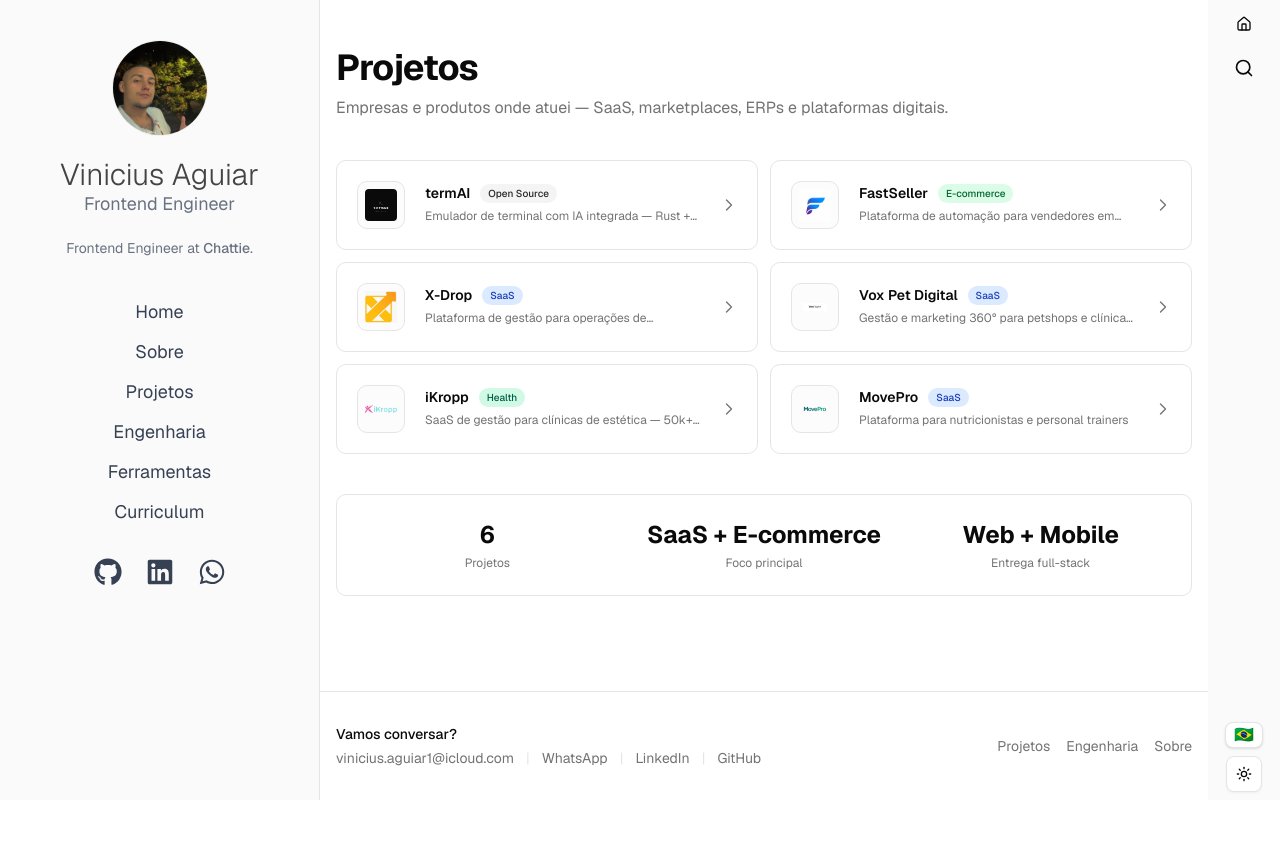
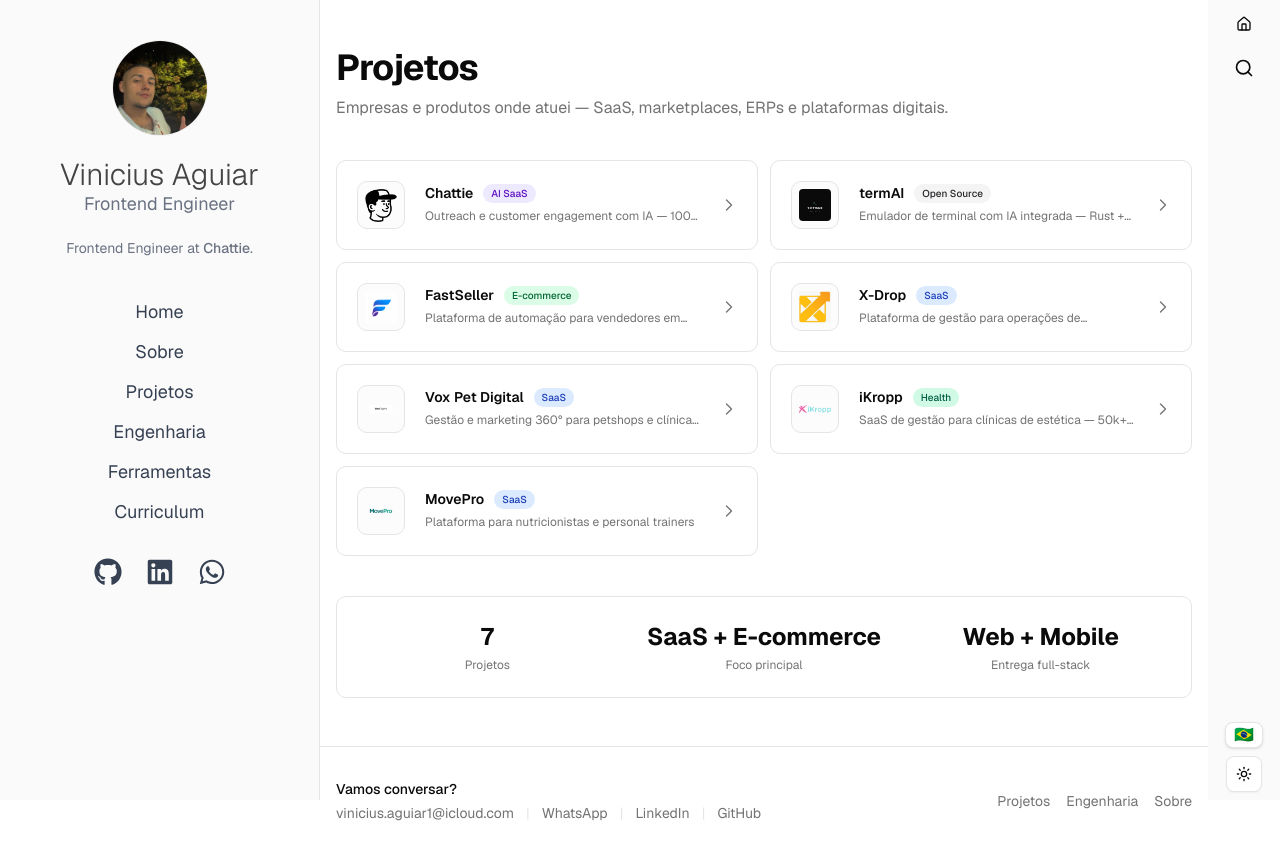
Before and after one commit to ViniAguiar1/viniciusaguiardev, a Next.js app: page /pt/projetos in a window 1280 px wide. Before the commit the page ends 800 px from the top, so only its background shows below. Built offline with nearby package versions, Linux system fonts and the light colour scheme.

Commit message:
feat(chattie): cargo oficial Product Engineer (Frontend) + projeto na página de projetos
Co-Authored-By: Claude Fable 5 <noreply@anthropic.com>

```diff
--- a/app/[locale]/sobre/page.tsx
+++ b/app/[locale]/sobre/page.tsx
@@ -34,7 +34,7 @@ export default async function SobrePage() {
             </p>
 
             <p className="mt-3 leading-relaxed text-sm text-muted-foreground">
-              {t(locale, { pt: "Na Chattie, lidero a frente de frontend de uma plataforma de outreach com IA usada por 100+ empresas. Reconstruí o inbox principal (~20.000 registros por workspace) com paginação cursor-based e virtualização de lista — reduzindo o payload inicial de ~6,7 MB para ~19 KB (~400x) e eliminando travamentos de interface.", en: "At Chattie, I lead the frontend of an AI outreach platform used by 100+ companies. I rebuilt the main inbox (~20,000 records per workspace) with cursor-based pagination and list virtualization — cutting the initial payload from ~6.7 MB to ~19 KB (~400x) and eliminating UI freezes.", es: "En Chattie, lidero el frontend de una plataforma de outreach con IA usada por 100+ empresas. Reconstruí el inbox principal (~20.000 registros por workspace) con paginación cursor-based y virtualización de lista — reduciendo el payload inicial de ~6,7 MB a ~19 KB (~400x) y eliminando bloqueos de interfaz.", jp: "Chattieでは、100社以上が利用するAIアウトリーチプラットフォームのフロントエンドをリードしています。メインインボックス（ワークスペースあたり約20,000件）をカーソルベースのページネーションとリスト仮想化で再構築し、初期ペイロードを約6.7MBから約19KBへ（約1/400）削減、UIのフリーズを解消しました。" })}
+              {t(locale, { pt: "Na Chattie, atuo diretamente na evolução da frente de frontend de uma plataforma de outreach com IA usada por 100+ empresas. Reconstruí o inbox principal (~20.000 registros por workspace) com paginação cursor-based e virtualização de lista — reduzindo o payload inicial de ~6,7 MB para ~19 KB (~400x) e eliminando travamentos de interface.", en: "At Chattie, I work directly on the evolution of the frontend of an AI outreach platform used by 100+ companies. I rebuilt the main inbox (~20,000 records per workspace) with cursor-based pagination and list virtualization — cutting the initial payload from ~6.7 MB to ~19 KB (~400x) and eliminating UI freezes.", es: "En Chattie, actúo directamente en la evolución del frontend de una plataforma de outreach con IA usada por 100+ empresas. Reconstruí el inbox principal (~20.000 registros por workspace) con paginación cursor-based y virtualización de lista — reduciendo el payload inicial de ~6,7 MB a ~19 KB (~400x) y eliminando bloqueos de interfaz.", jp: "Chattieでは、100社以上が利用するAIアウトリーチプラットフォームのフロントエンドの進化に直接携わっています。メインインボックス（ワークスペースあたり約20,000件）をカーソルベースのページネーションとリスト仮想化で再構築し、初期ペイロードを約6.7MBから約19KBへ（約1/400）削減、UIのフリーズを解消しました。" })}
             </p>
 
             <p className="mt-3 leading-relaxed text-sm text-muted-foreground">
--- a/components/projects-grid.tsx
+++ b/components/projects-grid.tsx
@@ -10,6 +10,7 @@ import type { Project } from "@/data/projects"
 import { localePath, type Locale } from "@/lib/i18n"
 
 const categoryColors: Record<string, string> = {
+  "AI SaaS": "bg-violet-100 text-violet-800 dark:bg-violet-900/30 dark:text-violet-400",
   SaaS: "bg-blue-100 text-blue-800 dark:bg-blue-900/30 dark:text-blue-400",
   Marketplace: "bg-purple-100 text-purple-800 dark:bg-purple-900/30 dark:text-purple-400",
   ERP: "bg-amber-100 text-amber-800 dark:bg-amber-900/30 dark:text-amber-400",
--- a/data/experiences.ts
+++ b/data/experiences.ts
@@ -14,7 +14,7 @@ export type Experience = {
 export const experiences: Experience[] = [
   {
     company: "Chattie",
-    role: { pt: "Frontend Engineer", en: "Frontend Engineer", es: "Frontend Engineer", jp: "フロントエンドエンジニア" },
+    role: { pt: "Product Engineer (Frontend)", en: "Product Engineer (Frontend)", es: "Product Engineer (Frontend)", jp: "プロダクトエンジニア（フロントエンド）" },
     period: {
       pt: "Jul 2026 — atual · Tempo integral · Remoto",
       en: "Jul 2026 — present · Full-time · Remote",
@@ -30,17 +30,17 @@ export const experiences: Experience[] = [
       jp: "インボックス：ペイロード 約6.7MB → 約19KB（約1/400）",
     },
     summary: {
-      pt: "Lidero a frente de frontend de uma plataforma de outreach com IA usada por 100+ empresas, com foco em performance, escalabilidade e entrega de ponta a ponta.",
-      en: "Leading the frontend of an AI outreach platform used by 100+ companies, focused on performance, scalability and end-to-end delivery.",
-      es: "Lidero el frontend de una plataforma de outreach con IA usada por 100+ empresas, con foco en performance, escalabilidad y entrega end-to-end.",
-      jp: "100社以上が利用するAIアウトリーチプラットフォームのフロントエンドをリード。パフォーマンス、スケーラビリティ、エンドツーエンドの提供に注力。",
+      pt: "Atuo diretamente na evolução da frente de frontend de uma plataforma de outreach com IA usada por 100+ empresas, com foco em performance, escalabilidade e experiência do usuário.",
+      en: "Working directly on the evolution of the frontend of an AI outreach platform used by 100+ companies, focused on performance, scalability and user experience.",
+      es: "Actúo directamente en la evolución del frontend de una plataforma de outreach con IA usada por 100+ empresas, con foco en performance, escalabilidad y experiencia de usuario.",
+      jp: "100社以上が利用するAIアウトリーチプラットフォームのフロントエンドの進化に直接携わる。パフォーマンス、スケーラビリティ、ユーザー体験に注力。",
     },
     details: [
       {
-        pt: "Liderança da frente de frontend de uma plataforma de outreach com IA usada por 100+ empresas",
-        en: "Leading the frontend of an AI-powered outreach platform used by 100+ companies",
-        es: "Liderazgo del frontend de una plataforma de outreach con IA usada por 100+ empresas",
-        jp: "100社以上が利用するAIアウトリーチプラットフォームのフロントエンドをリード",
+        pt: "Responsável por iniciativas de performance e escalabilidade no frontend da plataforma",
+        en: "Responsible for performance and scalability initiatives across the platform's frontend",
+        es: "Responsable de iniciativas de performance y escalabilidad en el frontend de la plataforma",
+        jp: "プラットフォームのフロントエンドにおけるパフォーマンスとスケーラビリティ施策を担当",
       },
       {
         pt: "Reconstrução do inbox principal (~20.000 registros por workspace) com paginação cursor-based e virtualização de lista — payload inicial de ~6,7 MB para ~19 KB (~400x), eliminando travamentos de interface e carregamentos de vários segundos",
--- a/data/projects.ts
+++ b/data/projects.ts
@@ -1,6 +1,7 @@
 import type { Locale } from "@/lib/i18n"
 
 export type ProjectCategory =
+  | "AI SaaS"
   | "SaaS"
   | "E-commerce"
   | "Health"
@@ -21,6 +22,26 @@ export type Project = {
 }
 
 export const projects: Project[] = [
+  {
+    slug: "chattie",
+    name: "Chattie",
+    logo: "/images/chattie-logo.png",
+    tagline: {
+      pt: "Outreach e customer engagement com IA — 100+ empresas",
+      en: "AI-powered outreach and customer engagement — 100+ companies",
+      es: "Outreach y customer engagement con IA — 100+ empresas",
+      jp: "AIによるアウトリーチ＆カスタマーエンゲージメント — 100社以上",
+    },
+    description: {
+      pt: "Plataforma de outreach e customer engagement com IA usada por 100+ empresas. Atuo como Product Engineer (Frontend) na evolução da frente de frontend, com foco em performance e escalabilidade — incluindo a reconstrução do inbox principal com paginação cursor-based e virtualização, reduzindo o payload de ~6,7 MB para ~19 KB por requisição e eliminando travamentos com milhares de conversas. Stack: React, Next.js, TypeScript, Supabase, TanStack Query, TanStack Virtual, Anthropic Claude e Vercel AI SDK.",
+      en: "AI-powered outreach and customer engagement platform used by 100+ companies. I work as a Product Engineer (Frontend) on the evolution of the frontend, focused on performance and scalability — including rebuilding the main inbox with cursor-based pagination and virtualization, cutting the payload from ~6.7 MB to ~19 KB per request and eliminating freezes with thousands of conversations. Stack: React, Next.js, TypeScript, Supabase, TanStack Query, TanStack Virtual, Anthropic Claude and Vercel AI SDK.",
+      es: "Plataforma de outreach y customer engagement con IA usada por 100+ empresas. Actúo como Product Engineer (Frontend) en la evolución del frontend, con foco en performance y escalabilidad — incluyendo la reconstrucción del inbox principal con paginación cursor-based y virtualización, reduciendo el payload de ~6,7 MB a ~19 KB por request y eliminando bloqueos con miles de conversaciones. Stack: React, Next.js, TypeScript, Supabase, TanStack Query, TanStack Virtual, Anthropic Claude y Vercel AI SDK.",
+      jp: "100社以上が利用するAIアウトリーチ＆カスタマーエンゲージメントプラットフォーム。プロダクトエンジニア（フロントエンド）としてフロントエンドの進化に携わり、パフォーマンスとスケーラビリティに注力 — カーソルベースのページネーションと仮想化によるメインインボックスの再構築を含み、リクエストあたりのペイロードを約6.7MBから約19KBへ削減、数千件の会話でのフリーズを解消。スタック：React、Next.js、TypeScript、Supabase、TanStack Query、TanStack Virtual、Anthropic Claude、Vercel AI SDK。",
+    },
+    category: "AI SaaS",
+    url: "https://trychattie.com",
+    detailPage: "/posts/inbox-cursor-pagination-virtualization",
+  },
   {
     slug: "termai",
     name: "termAI",
```
Also changed, not shown: public/images/chattie-logo.png (added), public/llms.txt, 1 other file (tests, documents, lock files or other folders).
